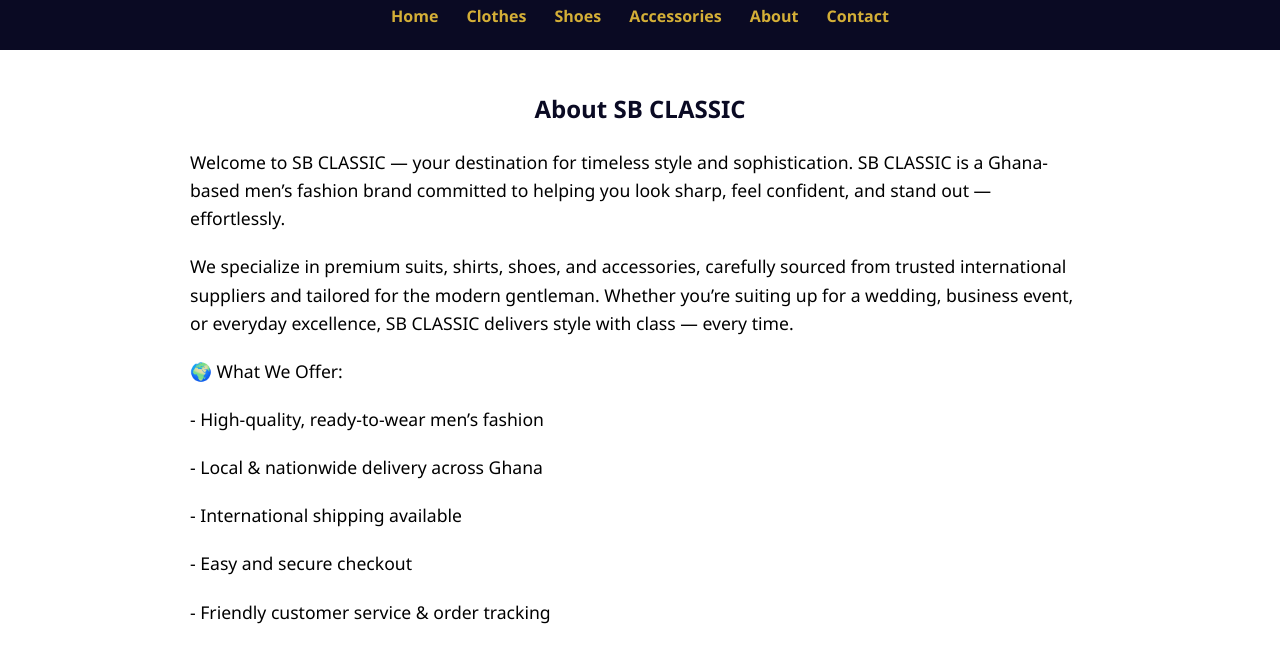
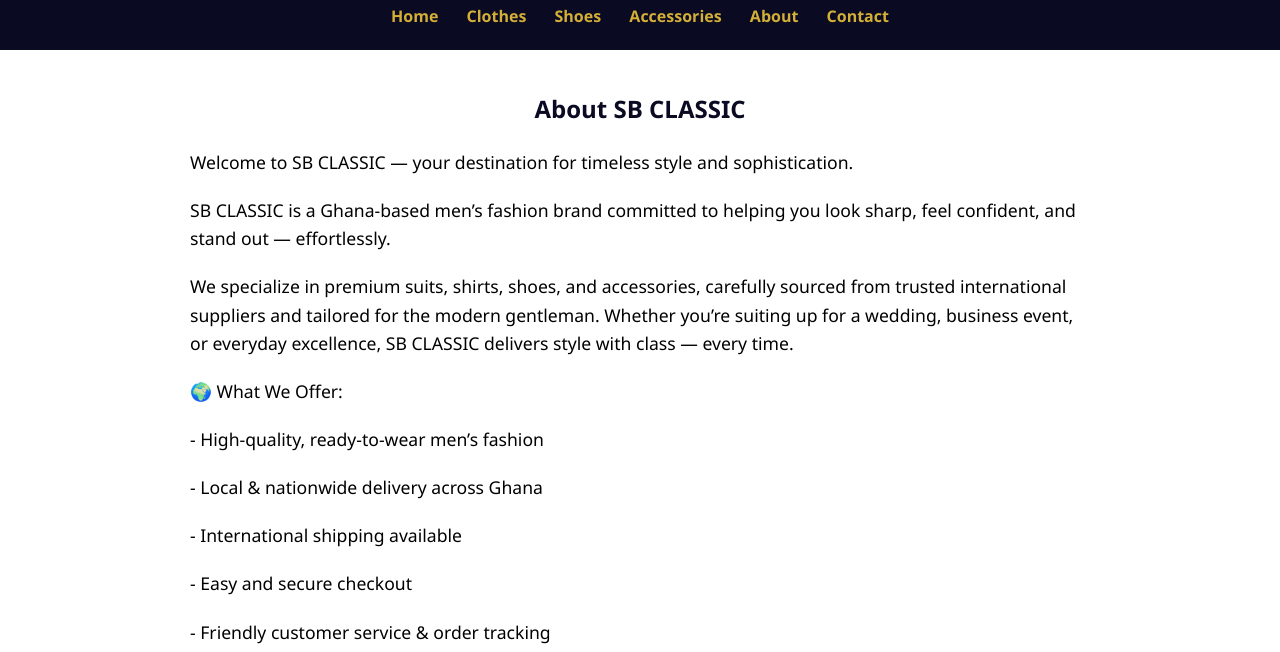
Before and after one commit to sbclassic/sbclassic, a plain HTML site: page about.html in a window 1280 px wide. Shown: the part 110-762 px from the top of the page. Drawn offline with Linux system fonts and the light colour scheme.

Commit message:
Update about.html

```diff
--- a/about.html
+++ b/about.html
@@ -70,7 +70,8 @@
 
   <div class="container">
     <h2>About SB CLASSIC</h2>
-    <p>Welcome to SB CLASSIC — your destination for timeless style and sophistication. SB CLASSIC is a Ghana-based men’s fashion brand committed to helping you look sharp, feel confident, and stand out — effortlessly.</p>
+    <p>Welcome to SB CLASSIC — your destination for timeless style and sophistication.</p>
+    <p>SB CLASSIC is a Ghana-based men’s fashion brand committed to helping you look sharp, feel confident, and stand out — effortlessly.</p>
     <p>We specialize in premium suits, shirts, shoes, and accessories, carefully sourced from trusted international suppliers and tailored for the modern gentleman. Whether you’re suiting up for a wedding, business event, or everyday excellence, SB CLASSIC delivers style with class — every time.</p>
     <p>🌍 What We Offer:</p>
     <p>- High-quality, ready-to-wear men’s fashion</p>
```
